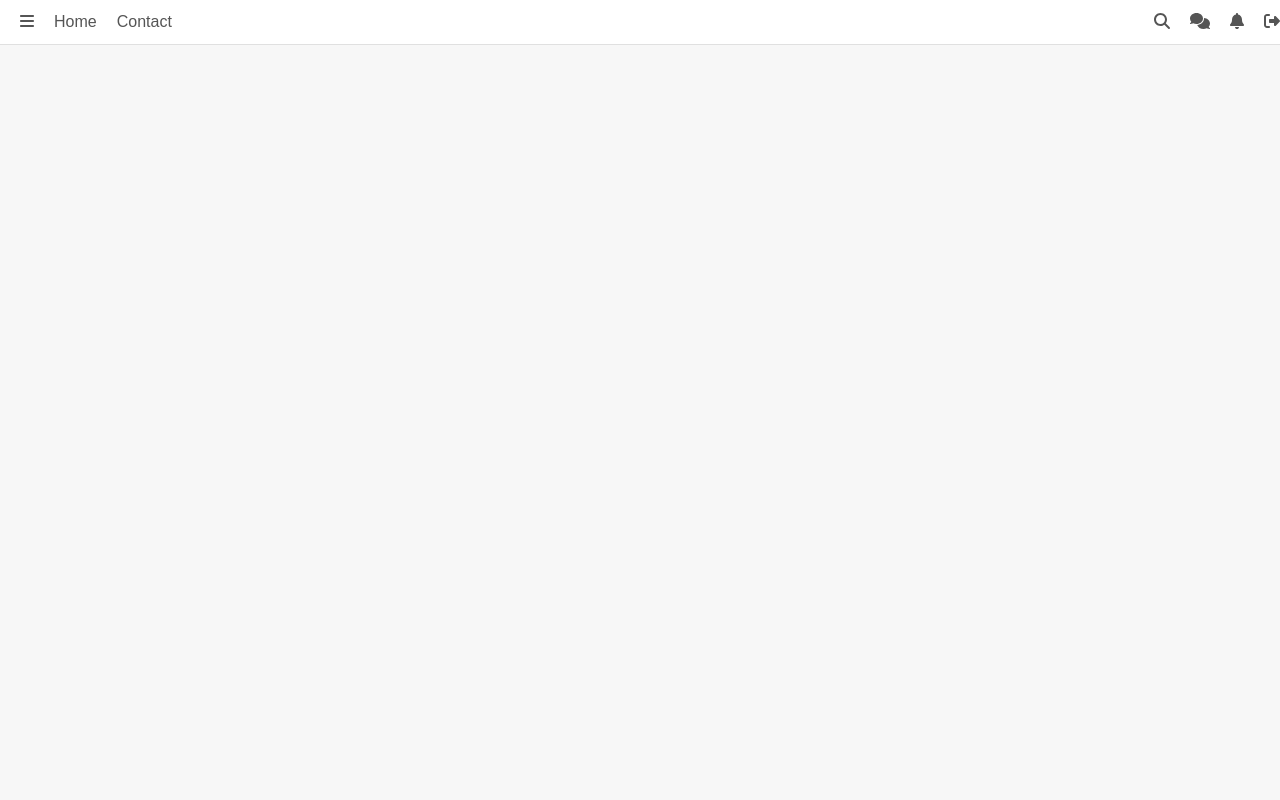
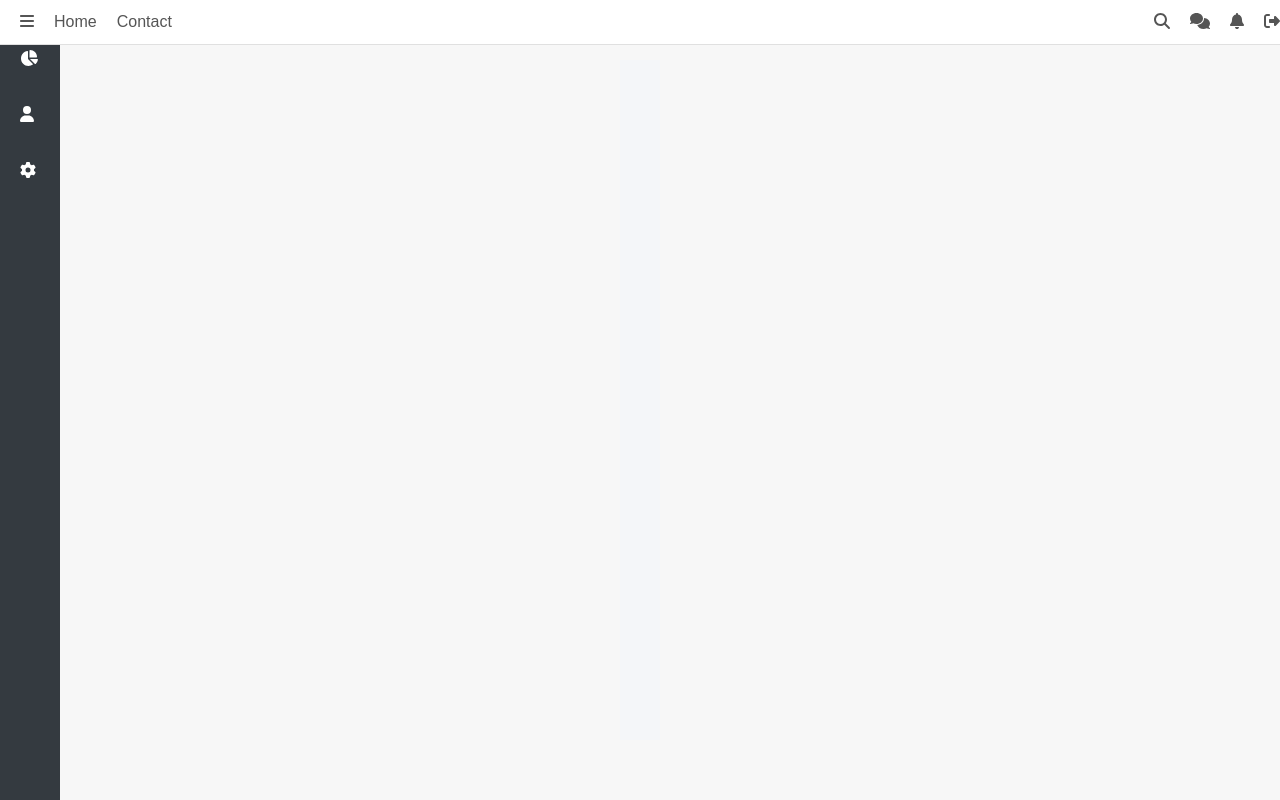
Before and after one commit to Floor5AndHalfSoftware/resimanager-spa, a React (Vite) app: page /resimanager-spa/dashboard in a window 1280 px wide. Built offline with nearby package versions, Linux system fonts and the light colour scheme.

Commit message:
Adding side menu and initial component breadcrumb

```diff
--- /dev/null
+++ b/src/components/content/Content.css
@@ -0,0 +1,10 @@
+.content-container {
+    flex-grow: 1; /* Asegura que el contenedor ocupe todo el espacio disponible */
+    background-color: #f4f6f9; /* Fondo ligero para que se destaque */
+    padding: 20px; /* Espacio interno para el contenido */
+    box-sizing: border-box; /* Asegura que padding no afecte el ancho */
+    overflow-y: auto; /* Permite desplazamiento vertical si el contenido es grande */
+    display: flex;
+    flex-direction: column; /* Asegura que los elementos internos se alineen verticalmente */
+    height: 100%; /* Asegura que ocupe toda la altura disponible */
+}
--- /dev/null
+++ b/src/components/content/Content.jsx
@@ -0,0 +1,12 @@
+import React from 'react';
+import './Content.css';
+
+const Content = ({ children }) => {
+    return (
+        <div className="content-container">
+            {children}
+        </div>
+    );
+};
+
+export default Content;
--- a/src/components/header/Header.css
+++ /dev/null
@@ -1,41 +0,0 @@
-.header {
-    display: flex;
-    justify-content: space-between;
-    align-items: center;
-    padding: 10px 20px;
-    background-color: white;
-    border-bottom: 1px solid #e0e0e0;
-    width: 100%;
-    position: fixed;
-    top: 0;
-    left: 0;
-    z-index: 1000;
-}
-
-.header-right {
-    display: flex;
-    align-items: center;
-}
-
-.header-right .icon {
-    position: relative;
-    margin-left: 15px;
-    font-size: 20px;
-    color: #555;
-    text-decoration: none;
-}
-
-.header-right .icon .badge {
-    position: absolute;
-    top: -5px;
-    right: -10px;
-    background-color: red;
-    color: white;
-    border-radius: 50%;
-    padding: 3px 6px;
-    font-size: 12px;
-}
-
-.header-right .icon:hover {
-    color: #000;
-}
--- a/src/components/header/Header.jsx
+++ /dev/null
@@ -1,15 +0,0 @@
-import React from 'react';
-import './Header.css';
-import MenuBar from "../menu/MenuBar.jsx";
-
-const Header = () => {
-    return (
-        <div>
-            <header className="header">
-                <MenuBar/>
-            </header>
-        </div>
-    );
-};
-
-export default Header;
--- a/src/components/menu/MenuBar.jsx
+++ b/src/components/menu/MenuBar.jsx
@@ -1,32 +1,38 @@
-import React from 'react';
+import React, { useState } from 'react';
 import { FontAwesomeIcon } from '@fortawesome/react-fontawesome';
-import { faBars, faSearch, faComments, faBell, faExpandArrowsAlt, faSignOutAlt } from '@fortawesome/free-solid-svg-icons';
+import { faBars, faSearch, faComments, faBell, faSignOutAlt } from '@fortawesome/free-solid-svg-icons';
+import SideMenu from './SideMenu';
 import './MenuBar.css';
 
 const MenuBar = () => {
+    const [isMenuOpen, setIsMenuOpen] = useState(false);
+
+    const toggleMenu = () => {
+        setIsMenuOpen(!isMenuOpen);
+    };
+
     return (
+        <div>
             <div className="menu-bar">
                 <div className="menu-bar-left">
                     <nav className="nav-links">
-                    <a href="/" className="icon">
+                        <a href="#" className="icon" onClick={toggleMenu}>
                             <FontAwesomeIcon icon={faBars} />
                         </a>
-                    <a href="/">Home</a>
-                    <a href="/">Contact</a>
+                        <a href="/resimanager-spa/dashboard">Home</a>
+                        <a href="#">Contact</a>
                     </nav>
                 </div>
                 <div className="menu-bar-right">
                     <nav className="nav-links">
-                    <a href="/" className="icon">
+                        <a href="#" className="icon">
                             <FontAwesomeIcon icon={faSearch} />
                         </a>
-                    <a href="/" className="icon">
+                        <a href="#" className="icon">
                             <FontAwesomeIcon icon={faComments} />
-                        {/*<span className="badge">3</span>*/}
                         </a>
-                    <a href="/" className="icon">
+                        <a href="#" className="icon">
                             <FontAwesomeIcon icon={faBell} />
-                        {/*<span className="badge">15</span>*/}
                         </a>
                         <a href="/" className="icon">
                             <FontAwesomeIcon icon={faSignOutAlt} />
@@ -34,6 +40,8 @@ const MenuBar = () => {
                     </nav>
                 </div>
             </div>
+            <SideMenu isOpen={isMenuOpen} setIsMenuOpen={setIsMenuOpen} />
+        </div>
     );
 };
 
--- /dev/null
+++ b/src/components/menu/SideMenu.css
@@ -0,0 +1,70 @@
+.side-menu {
+    width: 250px;
+    background-color: #343a40;
+    height: 100vh;
+    position: fixed;
+    top: 0;
+    left: 0;
+    overflow-y: auto;
+    padding-top: 20px;
+    color: white;
+    transition: width 0.3s;
+}
+
+.side-menu.collapsed {
+    width: 60px;
+}
+
+.side-menu ul {
+    list-style-type: none;
+    padding: 0;
+}
+
+.side-menu .menu-item {
+    display: flex;
+    align-items: center;
+    padding: 10px 20px;
+    color: white;
+    text-decoration: none;
+    cursor: pointer;
+    transition: background-color 0.3s;
+}
+
+.side-menu .menu-item:hover {
+    background-color: #495057;
+}
+
+.side-menu .menu-text {
+    margin-left: 10px;
+    font-size: 16px;
+    display: inline-block;
+    transition: opacity 0.3s;
+}
+
+.side-menu.collapsed .menu-text {
+    opacity: 0;
+    visibility: hidden;
+}
+
+.side-menu .dropdown-icon {
+    margin-left: auto;
+}
+
+.side-menu .submenu {
+    list-style-type: none;
+    padding: 0 0 0 20px;
+}
+
+.side-menu .submenu li {
+    padding: 8px 0;
+}
+
+.side-menu .submenu li a {
+    color: #adb5bd;
+    text-decoration: none;
+    font-size: 14px;
+}
+
+.side-menu .submenu li a:hover {
+    color: white;
+}
--- /dev/null
+++ b/src/components/menu/SideMenu.jsx
@@ -0,0 +1,70 @@
+import React, { useState } from 'react';
+import { FontAwesomeIcon } from '@fortawesome/react-fontawesome';
+import { faHome, faChartPie, faUser, faCog, faAngleDown, faAngleUp } from '@fortawesome/free-solid-svg-icons';
+import './SideMenu.css';
+
+const SideMenu = ({ isOpen, setIsMenuOpen }) => {
+    const [isDashboardOpen, setIsDashboardOpen] = useState(false);
+    const [isUserOpen, setIsUserOpen] = useState(false);
+
+    const handleMouseEnter = () => {
+        setIsMenuOpen(true);
+    };
+
+    const handleMouseLeave = () => {
+        setIsMenuOpen(false);
+    };
+
+    const handleMenuClick = (menuToggleFunc) => {
+        if (isOpen) {
+            menuToggleFunc();
+        }
+    };
+
+    return (
+        <div
+            className={`side-menu ${isOpen ? 'open' : 'collapsed'}`}
+            onMouseEnter={handleMouseEnter}
+            onMouseLeave={handleMouseLeave}
+        >
+            <ul>
+                <li>
+                    <div className="menu-item" onClick={() => handleMenuClick(() => setIsDashboardOpen(!isDashboardOpen))}>
+                        <FontAwesomeIcon icon={faChartPie} />
+                        <span className="menu-text">Dashboard</span>
+                        <FontAwesomeIcon icon={isDashboardOpen ? faAngleUp : faAngleDown} className="dropdown-icon" />
+                    </div>
+                    {isDashboardOpen && isOpen && (
+                        <ul className="submenu">
+                            <li><a href="#">Dashboard v1</a></li>
+                            <li><a href="#">Dashboard v2</a></li>
+                            <li><a href="#">Dashboard v3</a></li>
+                        </ul>
+                    )}
+                </li>
+                <li>
+                    <div className="menu-item" onClick={() => handleMenuClick(() => setIsUserOpen(!isUserOpen))}>
+                        <FontAwesomeIcon icon={faUser} />
+                        <span className="menu-text">User Management</span>
+                        <FontAwesomeIcon icon={isUserOpen ? faAngleUp : faAngleDown} className="dropdown-icon" />
+                    </div>
+                    {isUserOpen && isOpen && (
+                        <ul className="submenu">
+                            <li><a href="#">Users</a></li>
+                            <li><a href="#">Roles</a></li>
+                            <li><a href="#">Permissions</a></li>
+                        </ul>
+                    )}
+                </li>
+                <li>
+                    <a href="#" className="menu-item">
+                        <FontAwesomeIcon icon={faCog} />
+                        <span className="menu-text">Settings</span>
+                    </a>
+                </li>
+            </ul>
+        </div>
+    );
+};
+
+export default SideMenu;
--- /dev/null
+++ b/src/pages/DashboardPage.css
@@ -0,0 +1,36 @@
+.dashboard {
+    display: flex;
+    height: 85vh; /* Ocupa toda la altura de la pantalla */
+    overflow: hidden; /* Previene scroll innecesario */
+}
+
+.side-menu {
+    width: 250px;
+    background-color: #343a40;
+    height: 100%;
+    position: fixed;
+    top: 0;
+    left: 0;
+    overflow-y: auto;
+    color: white;
+}
+
+.main-content {
+    flex-grow: 1;
+    margin-left: 250px; /* Asegura que el contenido comience después del SideMenu */
+    display: flex;
+    flex-direction: column; /* Alinea los elementos dentro de main-content verticalmente */
+    padding: 20px;
+    overflow-x: hidden; /* Previene scroll horizontal */
+    box-sizing: border-box;
+    height: 100vh; /* Asegura que main-content ocupe toda la altura disponible */
+}
+
+.page-content {
+    flex-grow: 1;
+    display: flex;
+    flex-direction: column;
+    background-color: #f8f9fa;
+    box-sizing: border-box;
+    overflow-y: auto;
+}
--- a/src/pages/DashboardPage.jsx
+++ b/src/pages/DashboardPage.jsx
@@ -1,11 +1,16 @@
+import React from "react";
+import SideMenu from "../components/menu/SideMenu.jsx";
 import MenuBar from "../components/menu/MenuBar.jsx";
-import Header from "../components/header/Header.jsx";
+import Content from "../components/content/Content.jsx";
 
+import "./DashboardPage.css";
 function DashboardPage() {
     return (
-        <>
-            <Header/>
-        </>
+        <div className="dashboard">
+            <MenuBar/>
+            <SideMenu/>
+            <Content/>
+        </div>
     );
 }
 
```
Also changed, not shown: src/components/breadcrumb/Breadcrumb.css (added, +29 -0 lines), src/components/breadcrumb/Breadcrumb.jsx (added, +34 -0 lines). Lines whose indentation alone changed are shown as unchanged.
